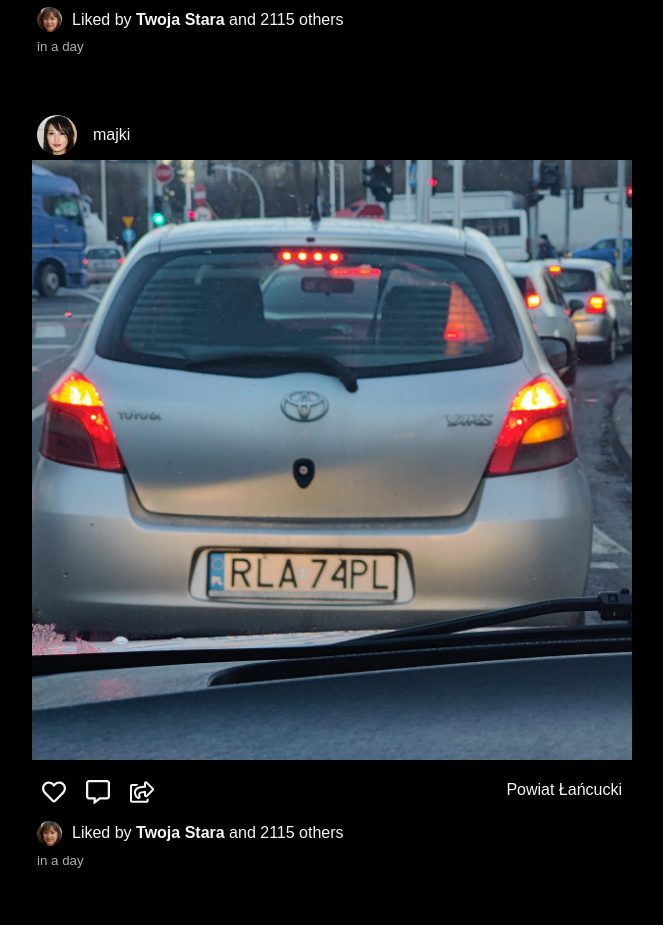
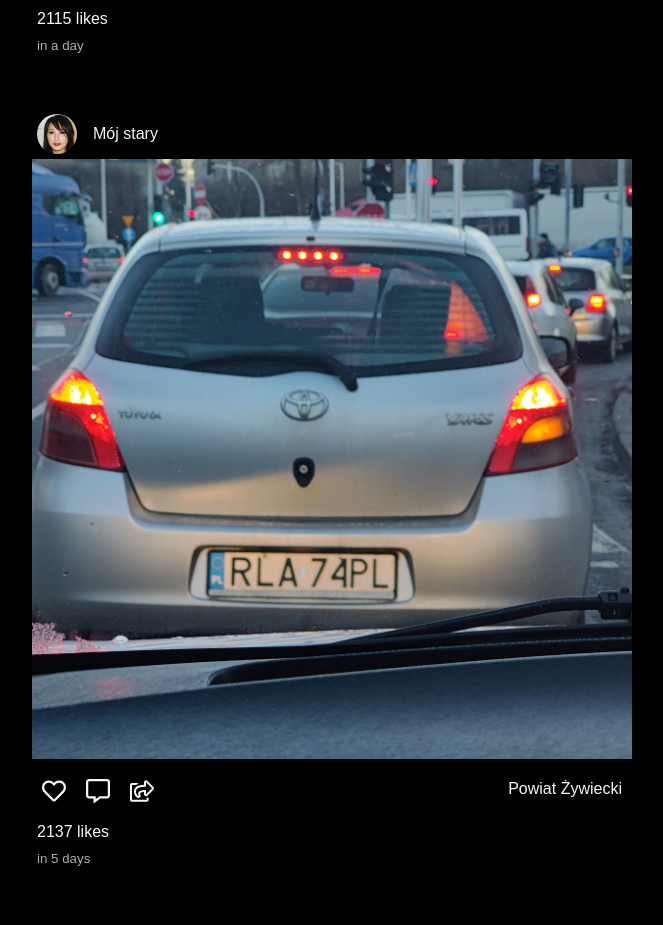
Before and after one commit to huanamigo/Blach-Meister-Plates-DB, a React (Vite) app in the folder client/: page / in a window 1280 px wide. Shown: the part 860-1785 px from the top of the page, without its empty margins (308-971 px from the left). Built offline with nearby package versions, Linux system fonts and the light colour scheme; a web font is replaced by a local one.

Commit message:
made modules more modular

```diff
--- a/client/src/App.jsx
+++ b/client/src/App.jsx
@@ -2,8 +2,6 @@ import { Route, Routes } from 'react-router-dom';
 import Navigation from './components/Navigation/Navigation';
 import styles from './styles/App.module.scss';
 import Details from './pages/Details/Details';
-import Voivodeship from './pages/Voivodeship/Voivodeship';
-import County from './pages/County/County';
 import Feed from './pages/Feed/Feed';
 import Plates from './pages/Plates/Plates';
 
--- a/client/src/components/Post/Post.jsx
+++ b/client/src/components/Post/Post.jsx
@@ -7,16 +7,9 @@ import {
   FaRegShareSquare,
 } from 'react-icons/fa';
 import { useState } from 'react';
-
-// temp cuz we dont have backend
-import photo from '../../photos/1.webp';
-import avatar from '../../photos/avatar.webp';
-import avatar2 from '../../photos/avatar2.webp';
 import NavigationLink from '../Navigation/NavigationLink/NavigationLink';
 
-const Post = () => {
-  let createdAt = '2023-12-20T20:21:36.387Z';
-
+const Post = ({ author, plate, noLikes, name, createdTime, avatar, photo }) => {
   const [liked, setLiked] = useState(false);
 
   return (
@@ -24,7 +17,7 @@ const Post = () => {
       <div className={styles.post}>
         <div className={styles.header}>
           <img src={avatar} alt="random person form tpdne" />
-          <p>majki</p>
+          <p>{author}</p>
         </div>
         <div className={styles.photo}>
           <img
@@ -44,16 +37,13 @@ const Post = () => {
               <FaRegShareSquare />
             </div>
             <div className={styles.category}>
-              <NavigationLink name="Powiat Łańcucki" urlName="plates/RLA" />
+              <NavigationLink name={name} urlName={`plates/${plate}`} />
             </div>
           </div>
           <p className={styles.likedBy}>
-            <img src={avatar2} alt="second avatar" />
-            <span>
-              Liked by <b>Twoja Stara</b> and 2115 others
-            </span>
+            <span>{noLikes} likes</span>
           </p>
-          <p className={styles.time}>{moment(createdAt).fromNow()}</p>
+          <p className={styles.time}>{moment(createdTime).fromNow()}</p>
         </div>
       </div>
     </div>
--- a/client/src/components/Post/Post.module.scss
+++ b/client/src/components/Post/Post.module.scss
@@ -67,9 +67,6 @@
 
   p {
     margin: 0 5px 5px 5px;
-    span {
-      margin-left: 5px;
-    }
   }
 
   img {
--- a/client/src/pages/Feed/Feed.jsx
+++ b/client/src/pages/Feed/Feed.jsx
@@ -1,15 +1,42 @@
 import Post from '../../components/Post/Post';
 import styles from './Feed.module.scss';
+
+// temp cuz we dont have backend
+import avatar from '../../photos/avatar.webp';
+import photo from '../../photos/1.webp';
 
 const Feed = () => {
   return (
     <div className={styles.container}>
       <h2 className={styles.welcome}>For you (and everyone else)</h2>
       <div className={styles.wrapper}>
-        <Post />
-        <Post />
-        <Post />
-        <Post />
+        <Post
+          author="Majki"
+          plate="RLA"
+          noLikes={2115}
+          name="Powiat Łańcucki"
+          createdTime="2023-12-20T20:21:36.387Z"
+          avatar={avatar}
+          photo={photo}
+        />
+        <Post
+          author="Mój stary"
+          plate="SZY"
+          noLikes={2137}
+          name="Powiat Żywiecki"
+          createdTime="2023-12-24T10:10:36.387Z"
+          avatar={avatar}
+          photo={photo}
+        />
+        <Post
+          author="Twój stary"
+          plate="SBI"
+          noLikes={420}
+          name="Powiat Bielsko"
+          createdTime="2023-12-20T22:21:36.387Z"
+          avatar={avatar}
+          photo={photo}
+        />
       </div>
     </div>
   );
```
